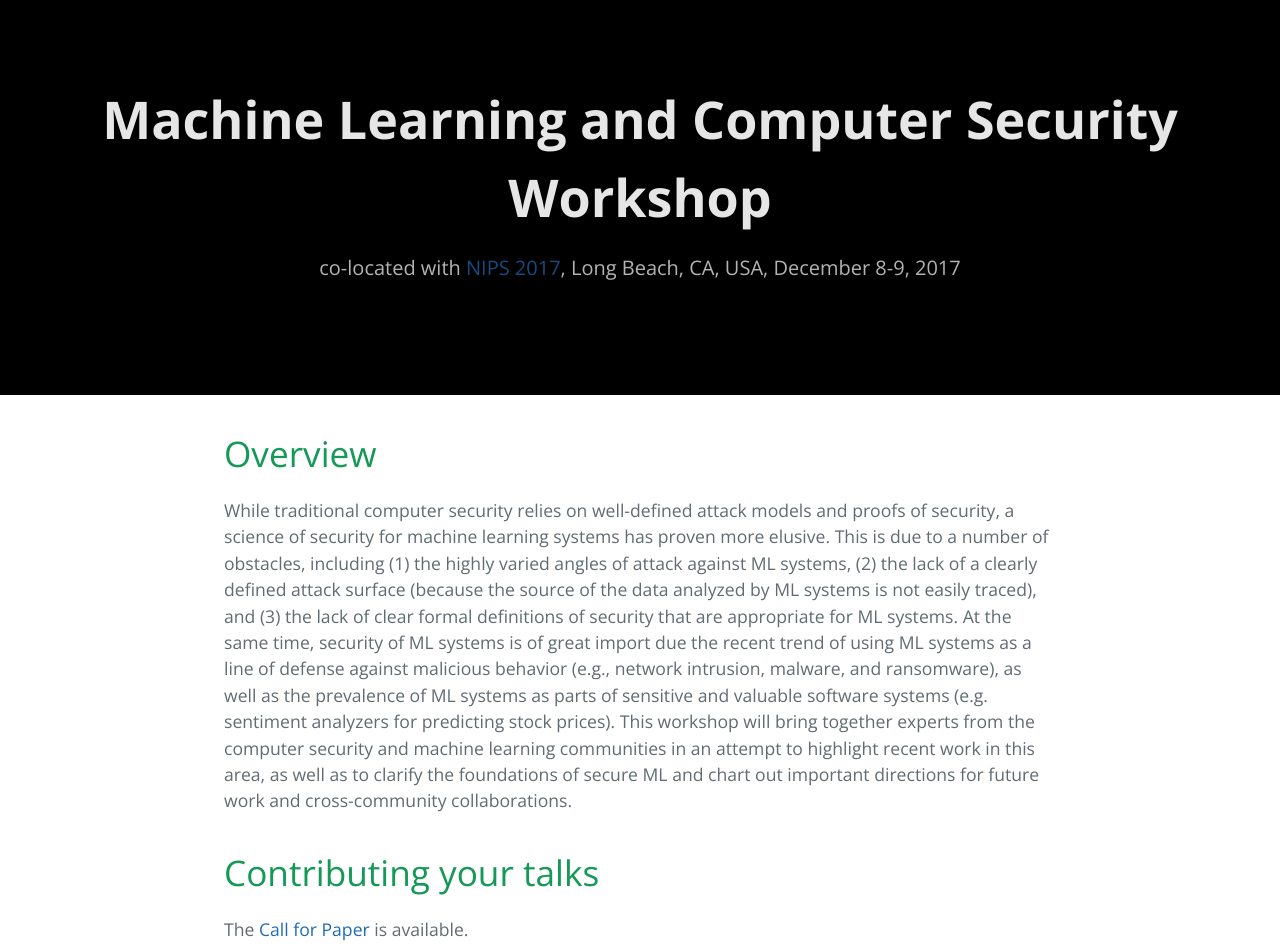
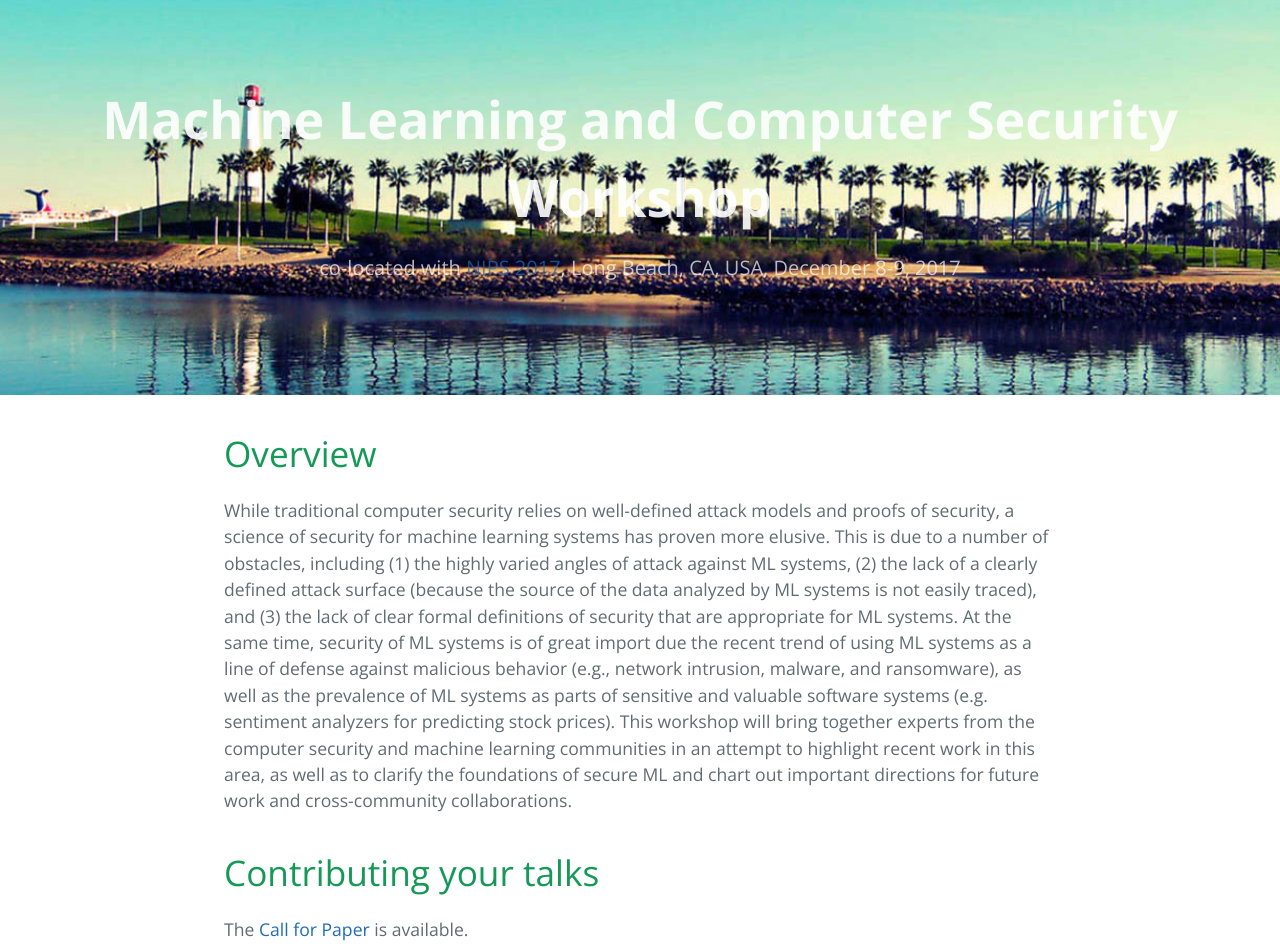
Before and after one commit to deep-learning-security/nips-workshop-2017, a Jekyll site: the page built from index.md, in a window 1280 px wide. Shown: the top 952 px of the page. Built offline with Jekyll 4.4.1, drawn with Linux system fonts in a browser that asks for light colours.

Commit message:
fix banner

```diff
--- a/css/cayman.css
+++ b/css/cayman.css
@@ -52,7 +52,7 @@ a {
 .page-header {
   color: #fff;
   text-align: center;
-  background: #000 url(assets/banner1.jpg) no-repeat 50%;
+  background: #000 url(../assets/banner1.jpg) no-repeat 50%;
   background-size: cover;
 }
   @media screen and (min-width: 64em) {
```
